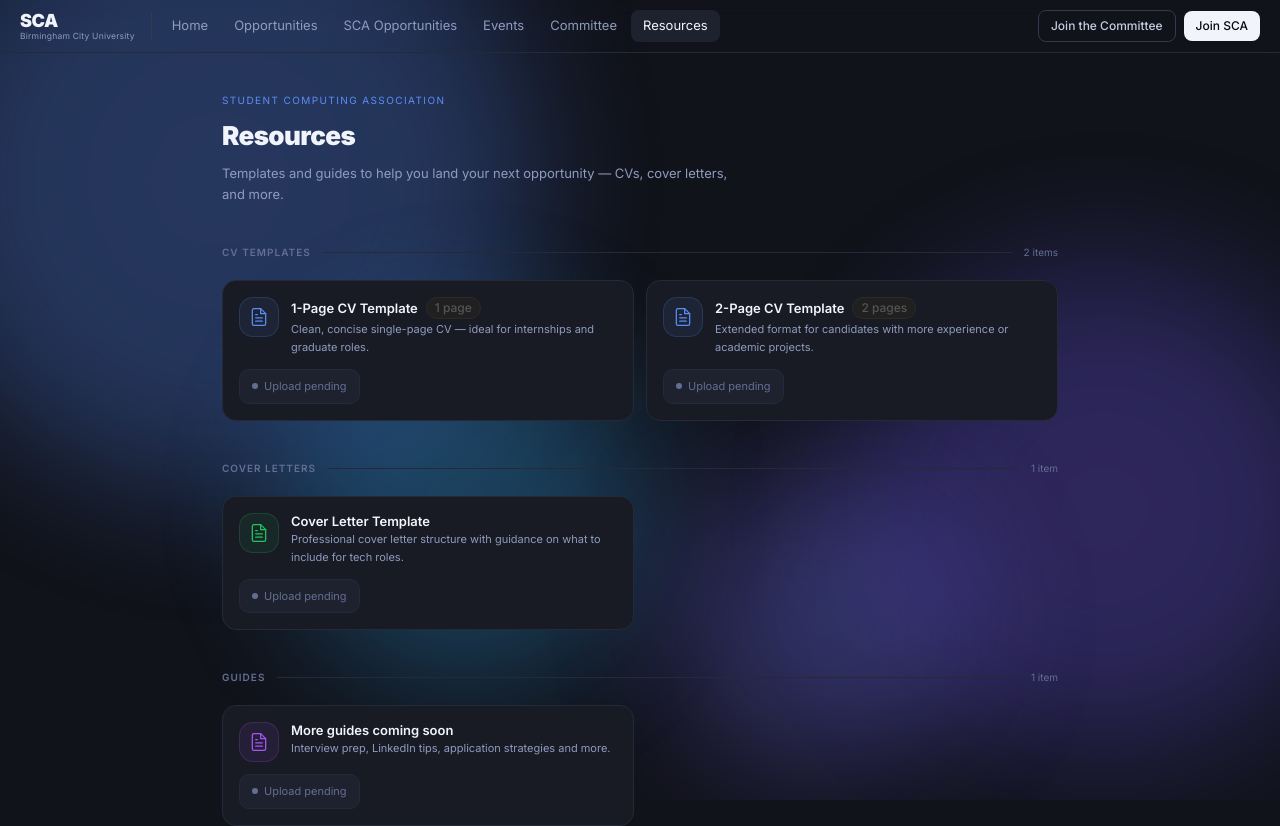
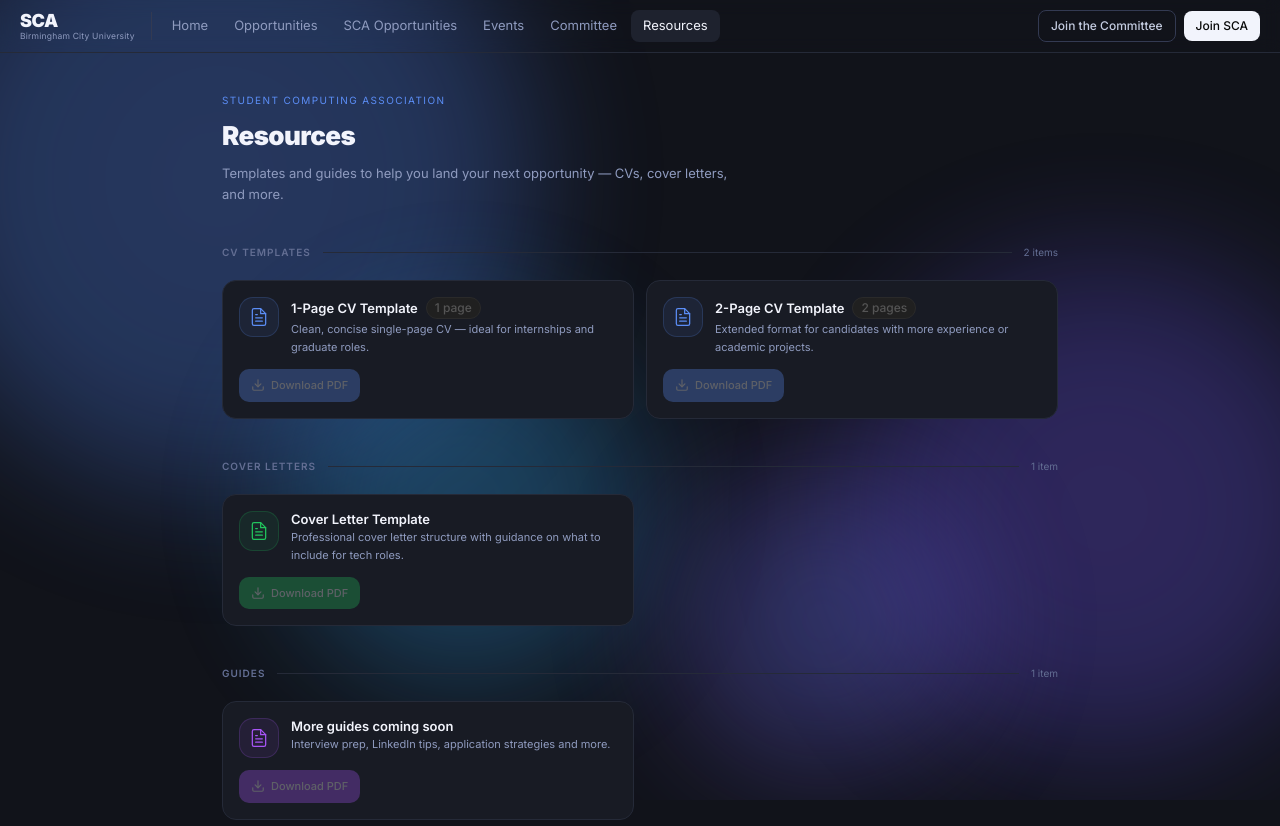
Before and after one commit to uffbilxl/sca, a Next.js app: page /resources in a window 1280 px wide. Shown: the top 826 px of the page. Built offline with nearby package versions, Linux system fonts and the light colour scheme.

Commit message:
Replace upload pending state with disabled download buttons on resources page

```diff
--- a/src/app/resources/page.tsx
+++ b/src/app/resources/page.tsx
@@ -4,7 +4,6 @@ interface Resource {
   title: string
   description: string
   fileUrl?: string
-  comingSoon?: boolean
   pages?: string
 }
 
@@ -27,13 +26,11 @@ const CATEGORIES: Category[] = [
         title: '1-Page CV Template',
         description: 'Clean, concise single-page CV — ideal for internships and graduate roles.',
         pages: '1 page',
-        comingSoon: true,
       },
       {
         title: '2-Page CV Template',
         description: 'Extended format for candidates with more experience or academic projects.',
         pages: '2 pages',
-        comingSoon: true,
       },
     ],
   },
@@ -46,7 +43,6 @@ const CATEGORIES: Category[] = [
       {
         title: 'Cover Letter Template',
         description: 'Professional cover letter structure with guidance on what to include for tech roles.',
-        comingSoon: true,
       },
     ],
   },
@@ -59,7 +55,6 @@ const CATEGORIES: Category[] = [
       {
         title: 'More guides coming soon',
         description: 'Interview prep, LinkedIn tips, application strategies and more.',
-        comingSoon: true,
       },
     ],
   },
@@ -136,22 +131,26 @@ export default function ResourcesPage() {
                   </div>
 
                   {/* Action */}
-                  {resource.comingSoon ? (
-                    <div className="flex items-center gap-1.5 px-3 py-2 rounded-lg bg-[var(--bg3)] border border-[var(--b1)] w-fit">
-                      <span className="w-1.5 h-1.5 rounded-full bg-[var(--t4)]" />
-                      <span className="text-[11px] text-[var(--t4)]">Upload pending</span>
-                    </div>
-                  ) : (
+                  {resource.fileUrl ? (
                     <a
                       href={resource.fileUrl}
                       target="_blank"
                       rel="noopener noreferrer"
-                      className="inline-flex items-center gap-1.5 px-3 py-2 rounded-lg text-[11px] font-medium text-white w-fit transition-colors"
+                      className="inline-flex items-center gap-1.5 px-3 py-2 rounded-lg text-[11px] font-medium text-white w-fit transition-opacity hover:opacity-90"
                       style={{ background: cat.color }}
                     >
                       <DownloadIcon />
                       Download PDF
                     </a>
+                  ) : (
+                    <button
+                      disabled
+                      className="inline-flex items-center gap-1.5 px-3 py-2 rounded-lg text-[11px] font-medium text-white w-fit opacity-30 cursor-not-allowed"
+                      style={{ background: cat.color }}
+                    >
+                      <DownloadIcon />
+                      Download PDF
+                    </button>
                   )}
                 </div>
               ))}
```
